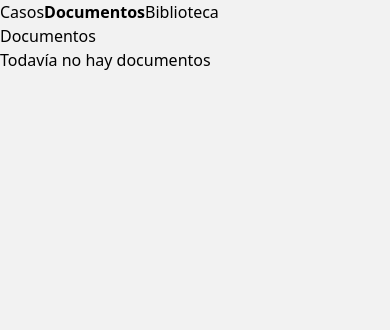
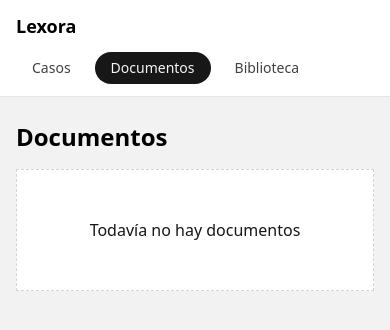
Before and after one commit to FValentino/lexora-front, a Next.js app: page /documentos in a window 390 px wide. Shown: the top 330 px of the page. Built offline with nearby package versions, Linux system fonts and the light colour scheme.

Commit message:
style: make private layout and navbar responsive

```diff
--- a/src/app/(app)/biblioteca/page.tsx
+++ b/src/app/(app)/biblioteca/page.tsx
@@ -3,7 +3,7 @@ import EmptyState from "@/components/ui/EmptyState";
 export default function LibraryPage(){
     return(
         <>
-            <h1>Biblioteca</h1>
+            <h1 className="text-2xl md:text-3xl font-bold mb-4">Biblioteca</h1>
             <EmptyState
                 title="La biblioteca está vacía"
                 description="Cuando se carguen recursos, van a aparecer acá"
--- a/src/app/(app)/casos/page.tsx
+++ b/src/app/(app)/casos/page.tsx
@@ -3,7 +3,7 @@ import EmptyState from "@/components/ui/EmptyState";
 export default function CasesPage() {
     return (
         <>
-            <h1>Casos</h1>
+            <h1 className="text-2xl md:text-3xl font-bold mb-4">Casos</h1>
             <EmptyState
                 title="Todavía no hay casos"
                 description="Cuando se carguen casos, van a aparecer acá"
--- a/src/app/(app)/documentos/page.tsx
+++ b/src/app/(app)/documentos/page.tsx
@@ -3,7 +3,7 @@ import EmptyState from "@/components/ui/EmptyState";
 export default function DocumentsPage() {
     return(
         <>
-            <h1>Documentos</h1>
+            <h1 className="text-2xl md:text-3xl font-bold mb-4">Documentos</h1>
             <EmptyState
                 title="Todavía no hay documentos"
                 description=""
--- a/src/app/(app)/layout.tsx
+++ b/src/app/(app)/layout.tsx
@@ -7,11 +7,11 @@ export default function AppLayout({
 }) {
     return (
         <>
-            <header>
+            <header className="bg-white border-b border-neutral-200">
                 <Navbar />
             </header>
 
-            <main>{children}</main>
+            <main className="w-full max-w-5xl mx-auto px-4 py-6 md:px-8 md:py-10">{children}</main>
         </>
     );
 }
--- a/src/components/Navbar.tsx
+++ b/src/components/Navbar.tsx
@@ -13,14 +13,24 @@ export default function Navbar() {
 	const pathname = usePathname();
 
 	return (
-        <nav>
-            {links.map((link) => (
-                <Link key={link.href}
+		<nav className="max-w-5xl mx-auto flex flex-col gap-3 px-4 py-3 sm:flex-row sm:items-center sm:justify-between md:px-8">
+			<span className="text-lg font-bold">Lexora</span>
+
+			<div className="flex gap-2">
+				{links.map((link) => {
+					const isActive = pathname.startsWith(link.href);
+
+					return (
+						<Link
+							key={link.href}
 							href={link.href}
-                    className={pathname === link.href ? "font-bold" : ""}>
+							aria-current={isActive ? "page" : undefined}
+							className={`rounded-full px-4 py-1.5 text-sm transition-colors ${isActive ? "bg-neutral-900 text-neutral-100" : "text-neutral-700 hover:bg-neutral-200"}`}>
 							{link.label}
 						</Link>
-            ))}
+					);
+				})}
+			</div>
 		</nav>
 	);
 }
--- a/src/components/ui/EmptyState.tsx
+++ b/src/components/ui/EmptyState.tsx
@@ -5,9 +5,9 @@ type EmptyStateProps = {
 
 export default function EmptyState({ title, description }: EmptyStateProps) {
     return (
-        <div>
-            <p>{title}</p>
-            {description && <p>{description}</p>}
+        <div className="flex flex-col items-center gap-1 rounded-2x1 border border-dashed border-neutral-300 bg-white px-6 py-12 text-center">
+            <p className="font-medium text-neutral-900">{title}</p>
+            {description && <p className="text-sm text-neutral-500">{description}</p>}
         </div>
     );
 }
```
Lines whose indentation alone changed are shown as unchanged.
